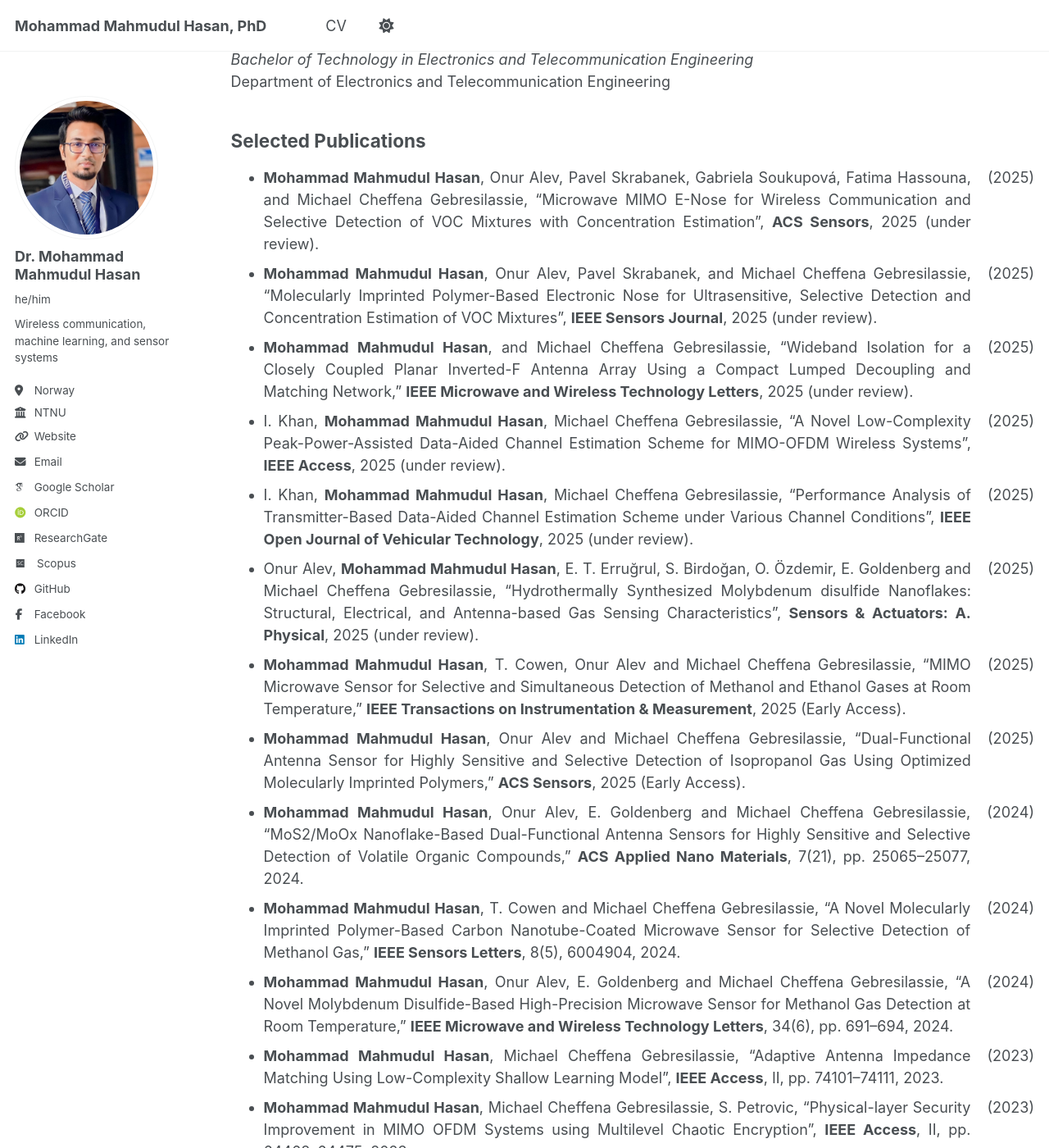
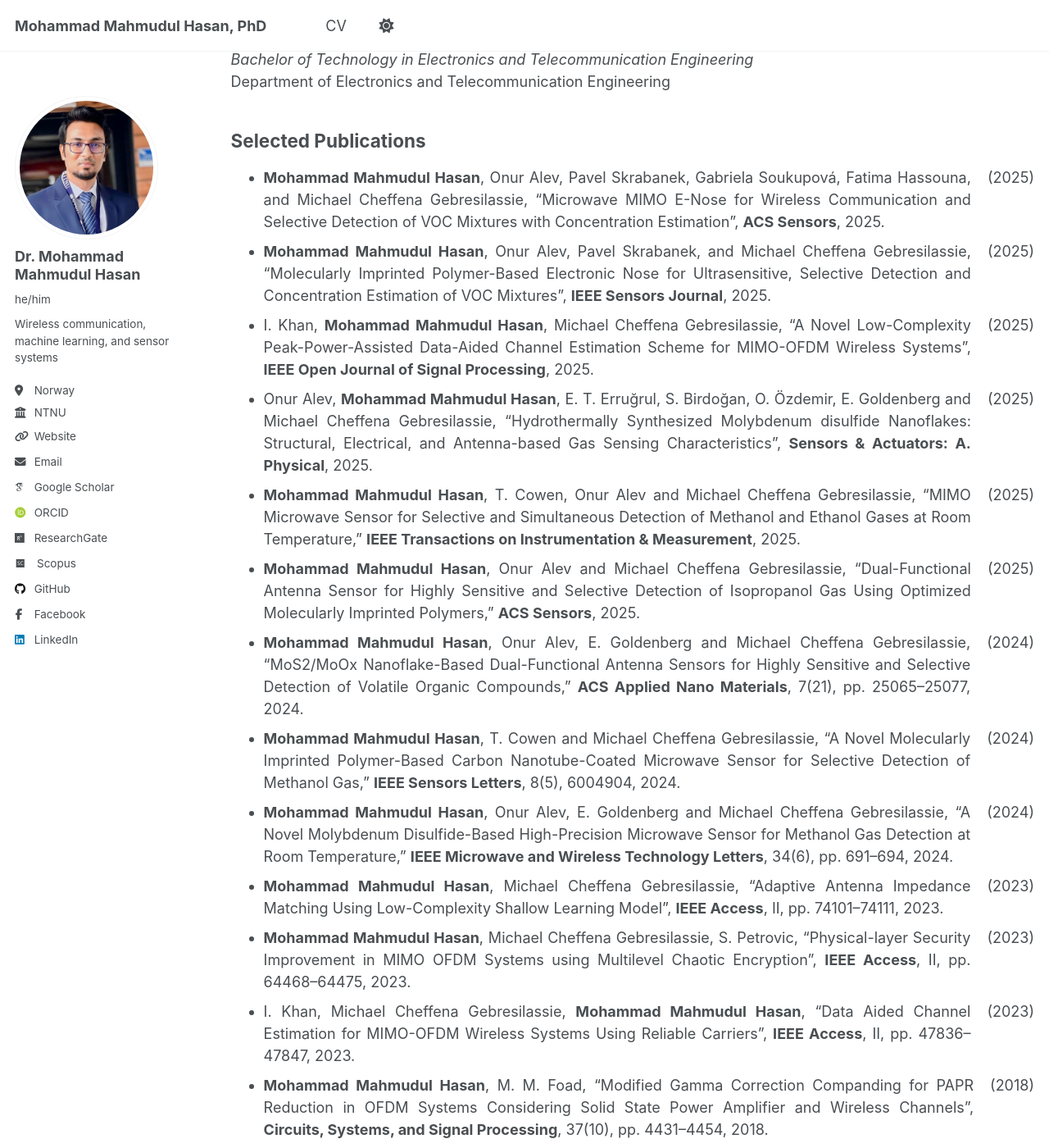
Before and after one commit to dearmahmud/dearmahmud.github.io, a Jekyll site: the page built from _pages/cv.md, in a window 1280 px wide and 1400 px high, scrolled down 529 px. Shown: the whole window at 82% size. Built offline with Jekyll 4.4.1, drawn with Linux system fonts in a browser that asks for light colours; some web fonts are replaced; some of the changed text lies outside the part shown.

Commit message:
Revise publication entries and work experience dates
Updated publication details and removed under review notes.

```diff
--- a/_pages/cv.md
+++ b/_pages/cv.md
@@ -44,28 +44,22 @@ redirect_from:
 
 - <div style="display: flex; justify-content: space-between; align-items: flex-start;">
     <div style="text-align: justify; flex: 1;">
-      <strong>Mohammad Mahmudul Hasan</strong>, Onur Alev, Pavel Skrabanek, Gabriela Soukupová, Fatima Hassouna, and Michael Cheffena Gebresilassie, “Microwave MIMO E-Nose for Wireless Communication and Selective Detection of VOC Mixtures with Concentration Estimation”, <strong>ACS Sensors</strong>, 2025 (under review).
+      <strong>Mohammad Mahmudul Hasan</strong>, Onur Alev, Pavel Skrabanek, Gabriela Soukupová, Fatima Hassouna, and Michael Cheffena Gebresilassie, “Microwave MIMO E-Nose for Wireless Communication and Selective Detection of VOC Mixtures with Concentration Estimation”, <strong>ACS Sensors</strong>, 2025.
     </div>
     <div style="margin-left: 20px;">(2025)</div>
   </div>
 
 - <div style="display: flex; justify-content: space-between; align-items: flex-start;">
     <div style="text-align: justify; flex: 1;">
-      <strong>Mohammad Mahmudul Hasan</strong>, Onur Alev, Pavel Skrabanek, and Michael Cheffena Gebresilassie, “Molecularly Imprinted Polymer-Based Electronic Nose for Ultrasensitive, Selective Detection and Concentration Estimation of VOC Mixtures”, <strong>IEEE Sensors Journal</strong>, 2025 (under review).
+      <strong>Mohammad Mahmudul Hasan</strong>, Onur Alev, Pavel Skrabanek, and Michael Cheffena Gebresilassie, “Molecularly Imprinted Polymer-Based Electronic Nose for Ultrasensitive, Selective Detection and Concentration Estimation of VOC Mixtures”, <strong>IEEE Sensors Journal</strong>, 2025.
     </div>
     <div style="margin-left: 20px;">(2025)</div>
   </div>
 
-- <div style="display: flex; justify-content: space-between; align-items: flex-start;">
-    <div style="text-align: justify; flex: 1;">
-      <strong>Mohammad Mahmudul Hasan</strong>, and Michael Cheffena Gebresilassie, “Wideband Isolation for a Closely Coupled Planar Inverted-F Antenna Array Using a Compact Lumped Decoupling and Matching Network,” <strong>IEEE Microwave and Wireless Technology Letters</strong>, 2025 (under review).
-    </div>
-    <div style="margin-left: 20px;">(2025)</div>
-  </div>
 
 - <div style="display: flex; justify-content: space-between; align-items: flex-start;">
     <div style="text-align: justify; flex: 1;">
-      I. Khan, <strong>Mohammad Mahmudul Hasan</strong>, Michael Cheffena Gebresilassie, “A Novel Low-Complexity Peak-Power-Assisted Data-Aided Channel Estimation Scheme for MIMO-OFDM Wireless Systems”, <strong>IEEE Access</strong>, 2025 (under review).
+      I. Khan, <strong>Mohammad Mahmudul Hasan</strong>, Michael Cheffena Gebresilassie, “A Novel Low-Complexity Peak-Power-Assisted Data-Aided Channel Estimation Scheme for MIMO-OFDM Wireless Systems”, <strong> IEEE Open Journal of Signal Processing</strong>, 2025.
     </div>
     <div style="margin-left: 20px;">(2025)</div>
   </div>
@@ -74,7 +68,7 @@ redirect_from:
 
 - <div style="display: flex; justify-content: space-between; align-items: flex-start;">
     <div style="text-align: justify; flex: 1;">
-      I. Khan, <strong>Mohammad Mahmudul Hasan</strong>, Michael Cheffena Gebresilassie, “Performance Analysis of Transmitter-Based Data-Aided Channel Estimation Scheme under Various Channel Conditions”, <strong>IEEE Open Journal of Vehicular Technology</strong>, 2025 (under review).
+      Onur Alev, <strong>Mohammad Mahmudul Hasan</strong>, E. T. Erruğrul, S. Birdoğan, O. Özdemir, E. Goldenberg and Michael Cheffena Gebresilassie, “Hydrothermally Synthesized Molybdenum disulfide Nanoflakes: Structural, Electrical, and Antenna-based Gas Sensing Characteristics”, <strong>Sensors & Actuators: A. Physical</strong>, 2025.
     </div>
     <div style="margin-left: 20px;">(2025)</div>
   </div>
@@ -83,7 +77,7 @@ redirect_from:
 
 - <div style="display: flex; justify-content: space-between; align-items: flex-start;">
     <div style="text-align: justify; flex: 1;">
-      Onur Alev, <strong>Mohammad Mahmudul Hasan</strong>, E. T. Erruğrul, S. Birdoğan, O. Özdemir, E. Goldenberg and Michael Cheffena Gebresilassie, “Hydrothermally Synthesized Molybdenum disulfide Nanoflakes: Structural, Electrical, and Antenna-based Gas Sensing Characteristics”, <strong>Sensors & Actuators: A. Physical</strong>, 2025 (under review).
+      <strong>Mohammad Mahmudul Hasan</strong>, T. Cowen, Onur Alev and Michael Cheffena Gebresilassie, “MIMO Microwave Sensor for Selective and Simultaneous Detection of Methanol and Ethanol Gases at Room Temperature,” <strong>IEEE Transactions on Instrumentation & Measurement</strong>, 2025.
     </div>
     <div style="margin-left: 20px;">(2025)</div>
   </div>
@@ -92,16 +86,7 @@ redirect_from:
 
 - <div style="display: flex; justify-content: space-between; align-items: flex-start;">
     <div style="text-align: justify; flex: 1;">
-      <strong>Mohammad Mahmudul Hasan</strong>, T. Cowen, Onur Alev and Michael Cheffena Gebresilassie, “MIMO Microwave Sensor for Selective and Simultaneous Detection of Methanol and Ethanol Gases at Room Temperature,” <strong>IEEE Transactions on Instrumentation & Measurement</strong>, 2025 (Early Access).
-    </div>
-    <div style="margin-left: 20px;">(2025)</div>
-  </div>
-
-
-
-- <div style="display: flex; justify-content: space-between; align-items: flex-start;">
-    <div style="text-align: justify; flex: 1;">
-      <strong>Mohammad Mahmudul Hasan</strong>, Onur Alev and Michael Cheffena Gebresilassie, “Dual-Functional Antenna Sensor for Highly Sensitive and Selective Detection of Isopropanol Gas Using Optimized Molecularly Imprinted Polymers,” <strong>ACS Sensors</strong>, 2025 (Early Access).
+      <strong>Mohammad Mahmudul Hasan</strong>, Onur Alev and Michael Cheffena Gebresilassie, “Dual-Functional Antenna Sensor for Highly Sensitive and Selective Detection of Isopropanol Gas Using Optimized Molecularly Imprinted Polymers,” <strong>ACS Sensors</strong>, 2025.
     </div>
     <div style="margin-left: 20px;">(2025)</div>
   </div>
@@ -237,21 +222,12 @@ redirect_from:
 ## Work Experience
 
 <div style="margin-top: 20px; display: flex; justify-content: space-between; align-items: center;">
-  <span><strong>Norwegian University of Science and Technology, Norway</strong></span>
-  <span>05.2022 – Present</span>
+  <span><strong>University of Information Technology and Science, Bangladesh</strong></span>
+  <span>01.2011 – Present</span>
 </div>
 <div style="display: flex; justify-content: space-between;">
-  <span><em>Fellow Researcher, Faculty of Engineering</em></span>
-  <span>(Full-Time)</span>
-</div>
-
-<div style="margin-top: 20px; display: flex; justify-content: space-between; align-items: center;">
-  <span><strong>University of Information Technology and Science, Bangladesh</strong></span>
-  <span>01.2011 – 04.2022</span>
-</div>
-<div style="display: flex; justify-content: space-between;">
-  <span><em>Assistant Professor, Electronics and Communication Engineering</em></span>
-  <span>01.2011 – 04.2022 (Full-Time)</span>
+  <span><em>Assistant Professor, Electrical and Electronic Engineering</em></span>
+  <span>01.2011 – Present</span>
 </div>
 <div style="display: flex; justify-content: space-between;">
   <span><em>Head of the Department, Electronics and Communication Engineering</em></span>
@@ -275,12 +251,21 @@ redirect_from:
 </div>
 
 <div style="margin-top: 20px; display: flex; justify-content: space-between; align-items: center;">
+  <span><strong>Norwegian University of Science and Technology, Norway</strong></span>
+  <span>05.2022 – 06.2025</span>
+</div>
+<div style="display: flex; justify-content: space-between;">
+  <span><em>Fellow Researcher, Faculty of Engineering</em></span>
+  <span></span>
+</div>
+
+<div style="margin-top: 20px; display: flex; justify-content: space-between; align-items: center;">
   <span><strong>Sanyo Engineering & Construction Inc., Japan</strong></span>
   <span>04.2018 – 01.2019</span>
 </div>
 <div style="display: flex; justify-content: space-between;">
   <span><em>Industrial Trainer, BJIT Limited, Bangladesh</em></span>
-  <span>(Part-Time)</span>
+  <span></span>
 </div>
 
 <div style="margin-top: 20px; display: flex; justify-content: space-between; align-items: center;">
```
Also changed, not shown: other parts of _pages/cv.md (+2 -2 lines).
